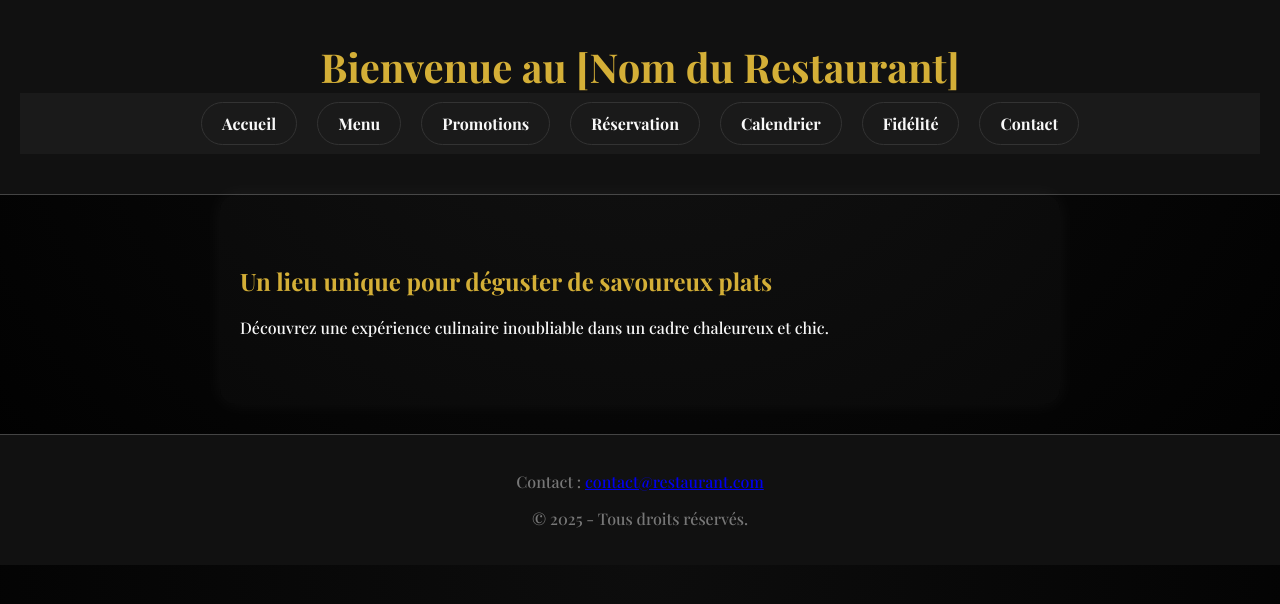
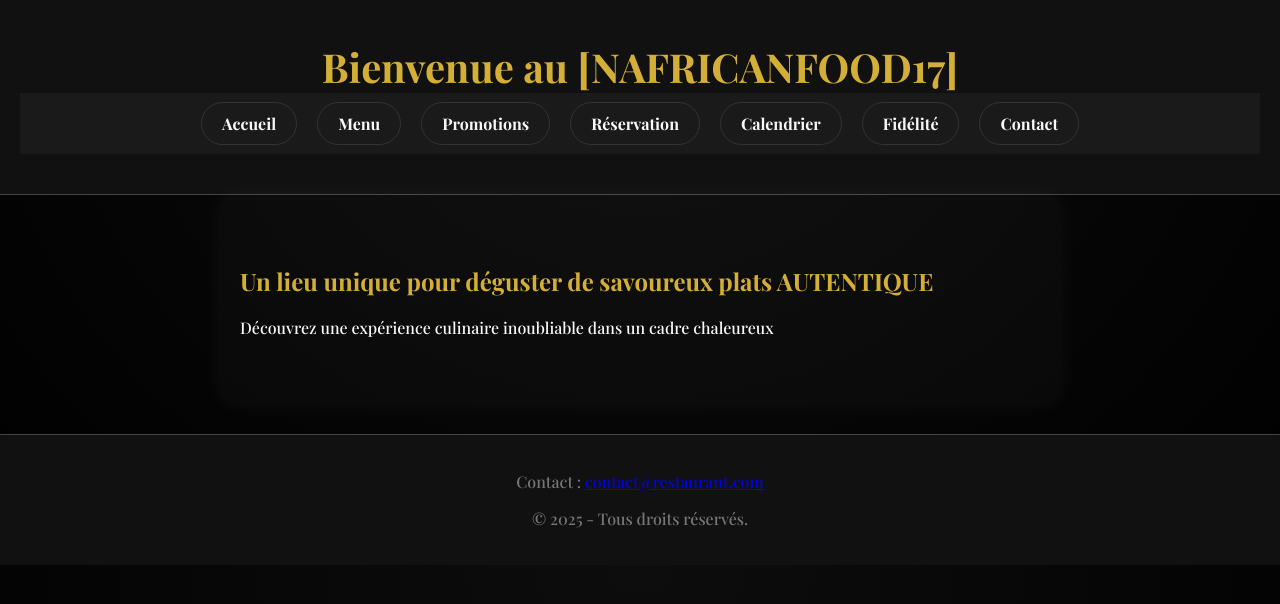
Before and after one commit to jokerdnr91/AFRICAFOOD, a plain HTML site: page index.html in a window 1280 px wide. Drawn offline with nearby package versions, Linux system fonts and the light colour scheme.

Commit message:
Update index.html

```diff
--- a/index.html
+++ b/index.html
@@ -16,7 +16,7 @@
 </head>
 <body>
   <header>
-    <h1>Bienvenue au [Nom du Restaurant]</h1>
+    <h1>Bienvenue au [NAFRICANFOOD17]</h1>
     <nav>
       <ul>
         <li><a href="#accueil">Accueil</a></li>
@@ -31,8 +31,8 @@
   </header>
 
   <section id="accueil" class="active">
-    <h2>Un lieu unique pour déguster de savoureux plats</h2>
-    <p>Découvrez une expérience culinaire inoubliable dans un cadre chaleureux et chic.</p>
+    <h2>Un lieu unique pour déguster de savoureux plats AUTENTIQUE </h2>
+    <p>Découvrez une expérience culinaire inoubliable dans un cadre chaleureux</p>
   </section>
 
   <section id="menu">
```
